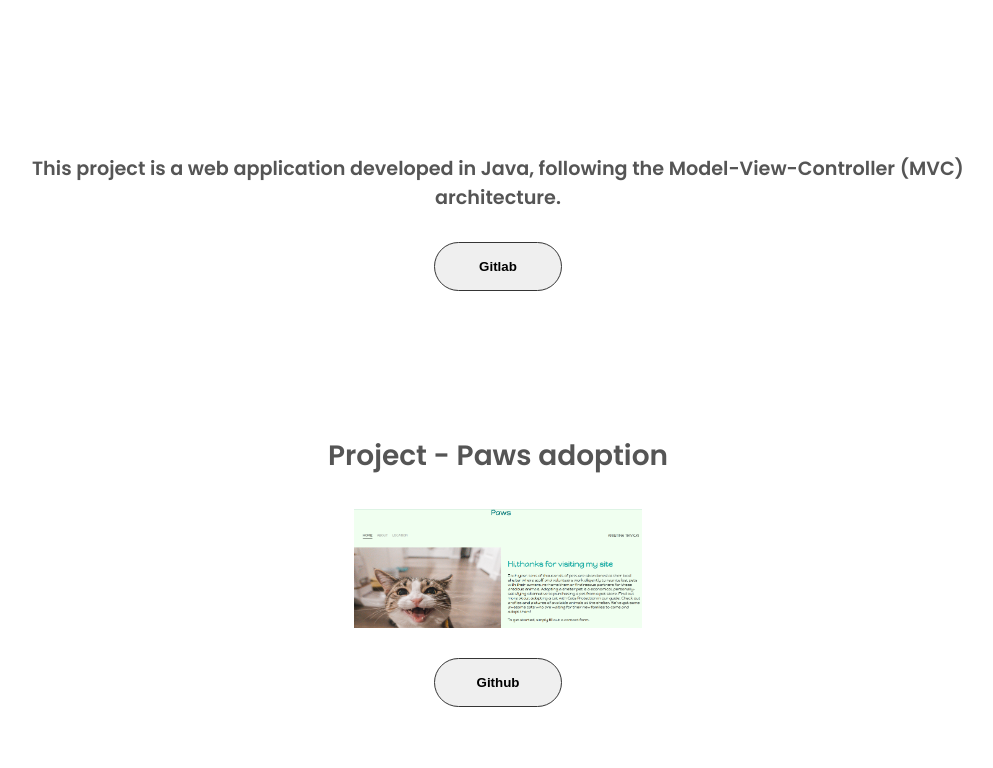
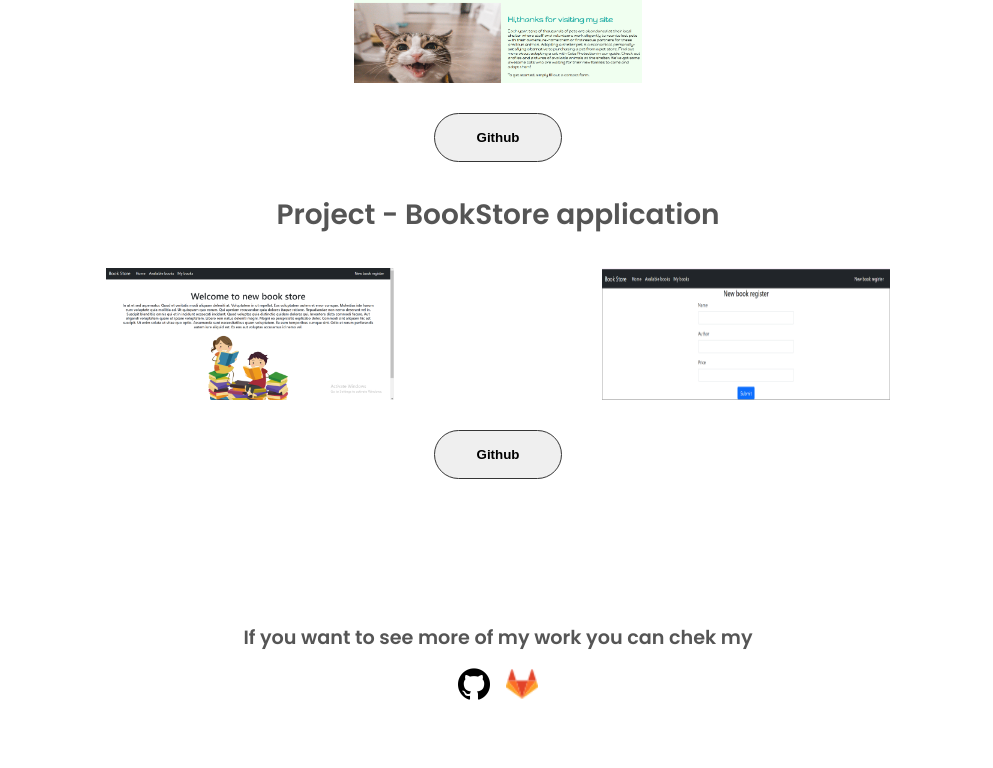
Before and after one commit to kikitiki/portfolio, a plain HTML site: page index.html in a window 1280 px wide. Shown: the part 3935-4703 px from the top of the page, without its empty margins (142-1135 px from the left). Drawn offline with Linux system fonts and the light colour scheme.

Commit message:
:changing div projects

```diff
--- a/index.html
+++ b/index.html
@@ -220,6 +220,7 @@
           <h2 class="expirence-sub-title project-title">Project - BookStore application</h2>
           <div class="article-container">
               <img src="./assets/bookStoreHomePage.png" alt="Project 1" class="project-img" />
+              <img src="./assets/bookStoreNewRegister.png" alt="Project 1" class="project-img" />
           </div>
           <div class="project-btn-container">
             <a href="https://github.com/kikitiki/bookStore" target="_blank"><button
@@ -229,7 +230,7 @@
             </button>
           </div>
         </div>
-      </div>
+
       <img
         src="./assets/arrow.png"
         alt="Arrow icon"
--- a/style.css
+++ b/style.css
@@ -351,9 +351,13 @@ p {
   margin: 0 auto;
 }
 #projects {
-  position: relative;
-  /* margin-bottom: 2rem; */
+  overflow-y: auto;
+  max-height: 60vh;
   margin-top: 12rem;
+  margin-bottom: 5rem;
+  /* margin-bottom: 2rem;
+  margin-top: 12rem;
+  margin-bottom: 10rem; */
 }
 /* .expirence-sub-title project-title{
 
@@ -369,7 +373,11 @@ p {
   display: flex;
   justify-content: center;
   flex-direction: column;
-  height: 70vh;
+  height: auto;
+  margin-bottom: 2rem;
+
+  /* padding: 2rem; */
+  /* box-sizing: border-box; */
 }
 
 .article-container {
@@ -401,14 +409,6 @@ p {
   margin-top: 20px;
   text-align: center;
 }
-/*Contact*/
-
-/* #contact {
-  display: flex;
-  justify-content: center;
-  flex-direction: column;
-  margin-bottom: 2rem;
-} */
 
 #contact {
   display: flex;
@@ -454,7 +454,6 @@ p {
 footer {
   height: 26vh;
   margin: 0 1rem;
-  /* margin-bottom: 20rem; */
 }
 
 footer p {
@@ -464,7 +463,9 @@ footer p {
 /* more */
 
 .more {
-  margin-top: 72rem;
+  margin-top: 5rem;
+  height: auto;
+  /* margin-top: 72rem; */
   text-align: center;
   padding: 2rem 0;
 }
```
